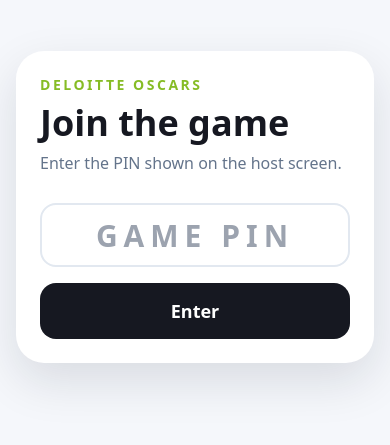
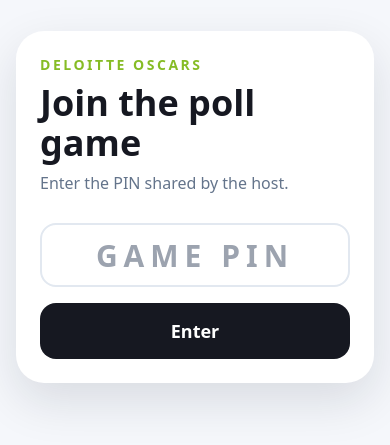
Before and after one commit to coralfridman/DeloitteOscars, a Next.js app: page /join in a window 390 px wide. Shown: the part 215-660 px from the top of the page. Built offline with nearby package versions, Linux system fonts and the light colour scheme.

Commit message:
Update join copy for mobile poll games

```diff
--- a/app/join/page.tsx
+++ b/app/join/page.tsx
@@ -20,8 +20,8 @@
         <p className="text-sm font-black uppercase tracking-[0.18em] text-deloitteGreen">
           Deloitte Oscars
         </p>
-        <h1 className="mt-2 text-4xl font-black">Join the game</h1>
-        <p className="mt-2 text-slate-500">Enter the PIN shown on the host screen.</p>
+        <h1 className="mt-2 text-4xl font-black">Join the poll game</h1>
+        <p className="mt-2 text-slate-500">Enter the PIN shared by the host.</p>
         <input
           value={code}
           onChange={(event) => setCode(event.target.value)}
```
